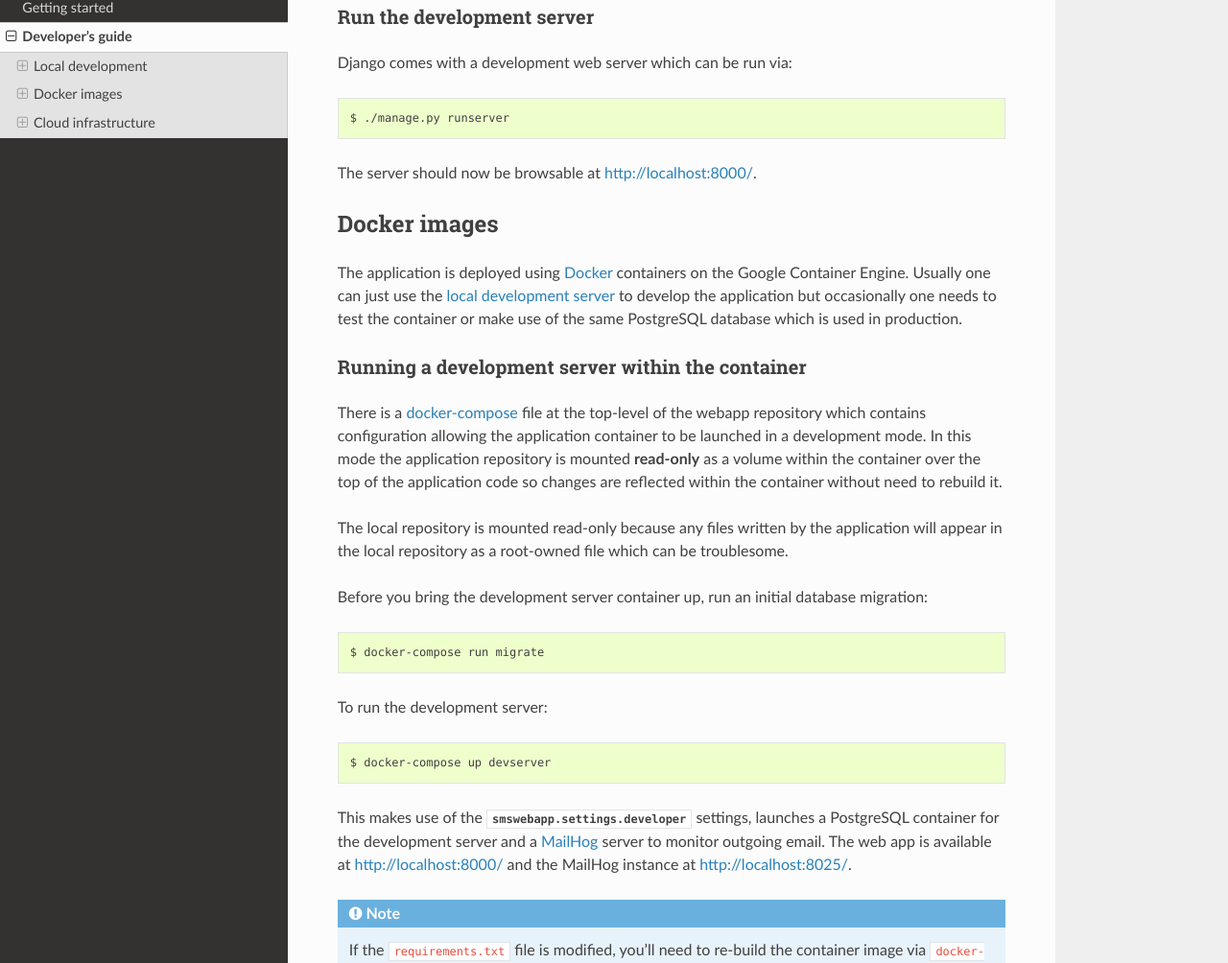
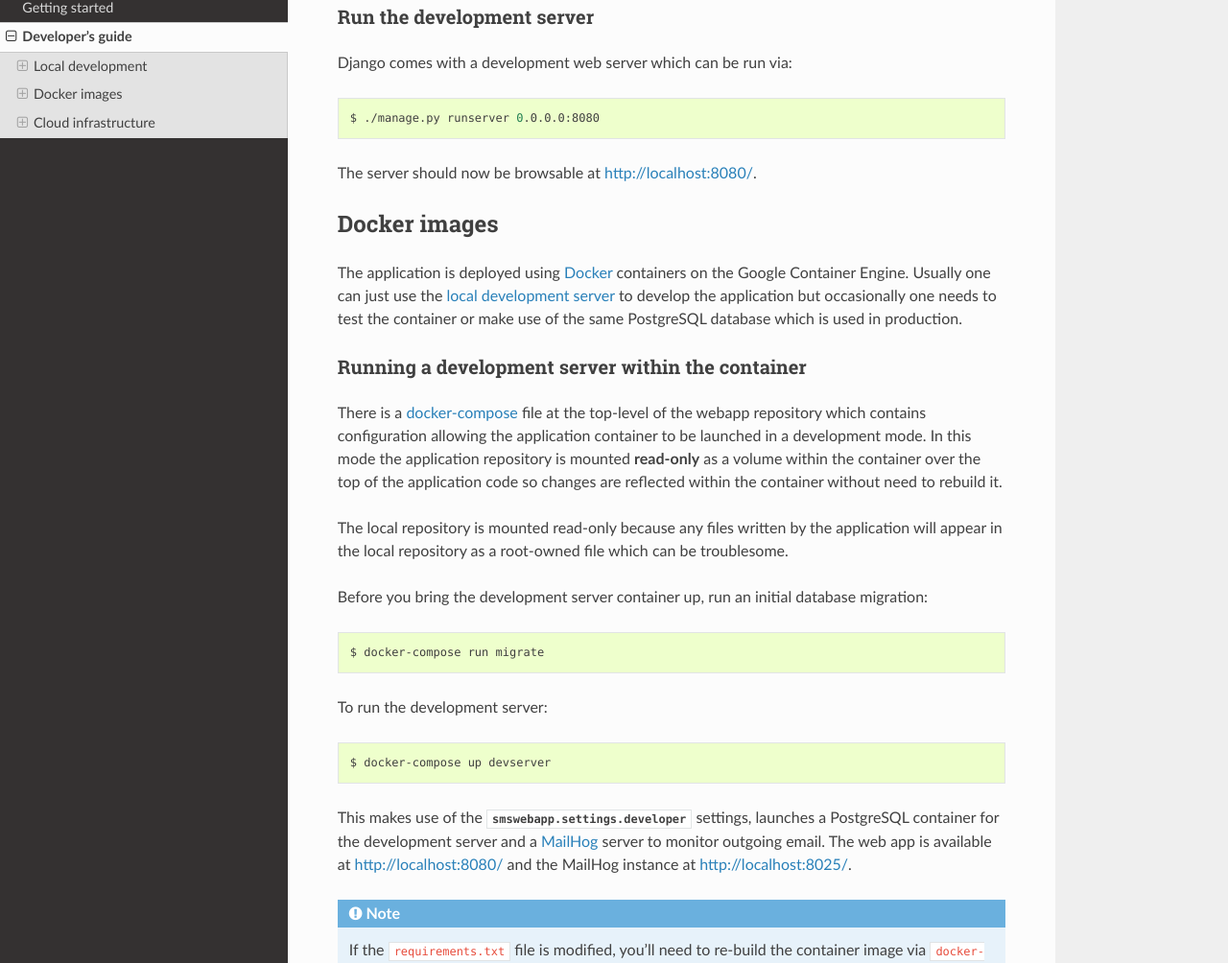
Before and after one commit to uisautomation/media-webapp, a Sphinx documentation site: the page built from doc/developer.rst, in a window 1280 px wide and 1400 px high, scrolled down 739 px. Shown: the part 144-1148 px from the top of the window at 96% size. Built offline with Sphinx 7.4.7 and the Read the Docs theme 2.0.0, drawn with Linux system fonts in a browser that asks for light colours; pages that are not in the unit, such as notebooks, are missing from menus.

Commit message:
standardise on using port 8080 for the development server
Sine we're using 8025 for the mailhog server, we should probably use
8080 for the web server itself :).

```diff
--- a/doc/developer.rst
+++ b/doc/developer.rst
@@ -49,9 +49,9 @@
 
 .. code-block:: bash
 
-    $ ./manage.py runserver
+    $ ./manage.py runserver 0.0.0.0:8080
 
-The server should now be browsable at http://localhost:8000/.
+The server should now be browsable at http://localhost:8080/.
 
 Docker images
 -------------
@@ -94,7 +94,7 @@
 This makes use of the :py:class:`smswebapp.settings.developer` settings,
 launches a PostgreSQL container for the development server and a `MailHog
 <https://github.com/mailhog/MailHog>`_ server to monitor outgoing email. The web
-app is available at http://localhost:8000/ and the MailHog instance at
+app is available at http://localhost:8080/ and the MailHog instance at
 http://localhost:8025/.
 
 .. note::
--- a/docker-compose.yml
+++ b/docker-compose.yml
@@ -6,9 +6,9 @@
       context: .
       dockerfile: compose/Dockerfile
     expose:
-      - "8000"
+      - "8080"
     ports:
-      - "8000:8000"
+      - "8080:8080"
     depends_on:
       - "db"
       - "debugsmtp"
```
Also changed, not shown: 2 other files.
